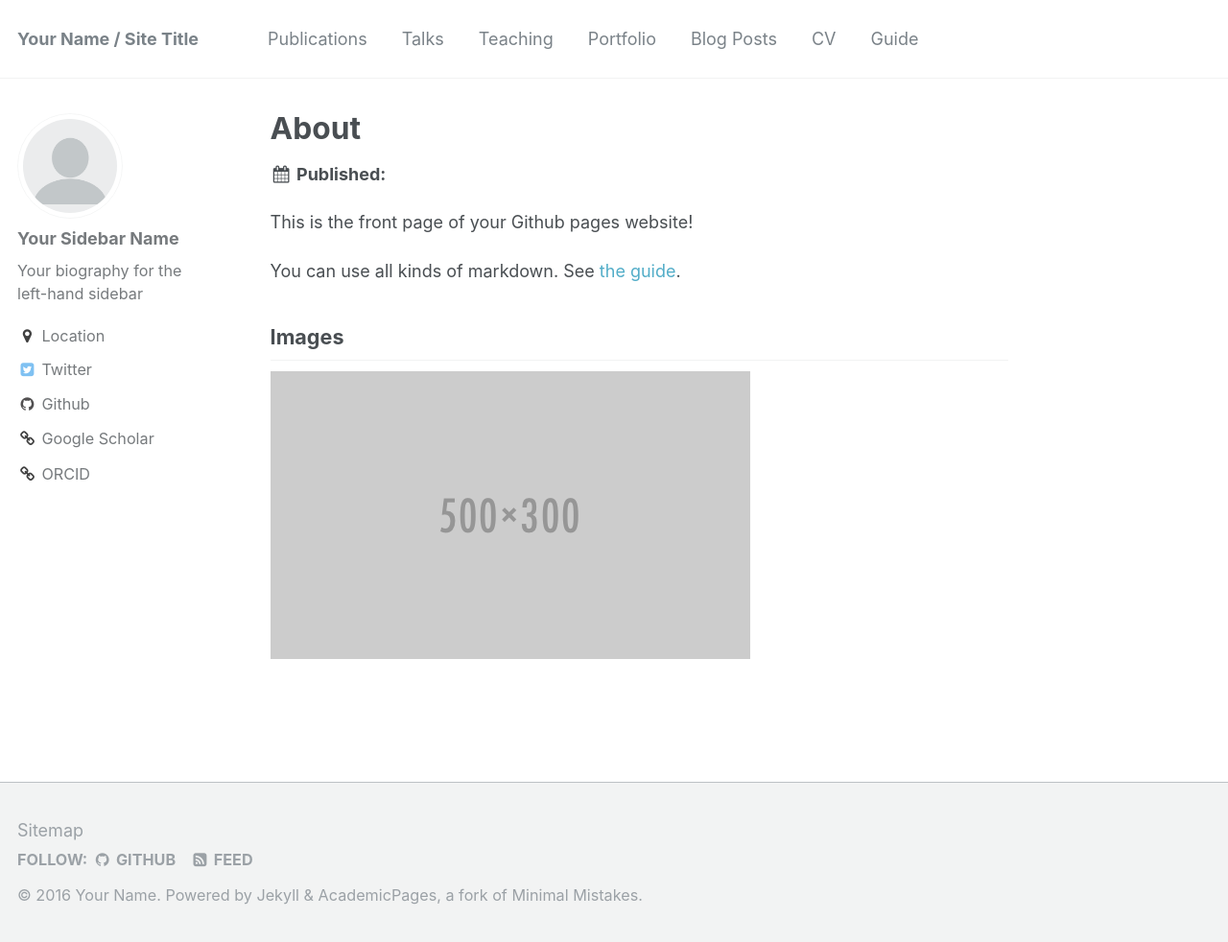
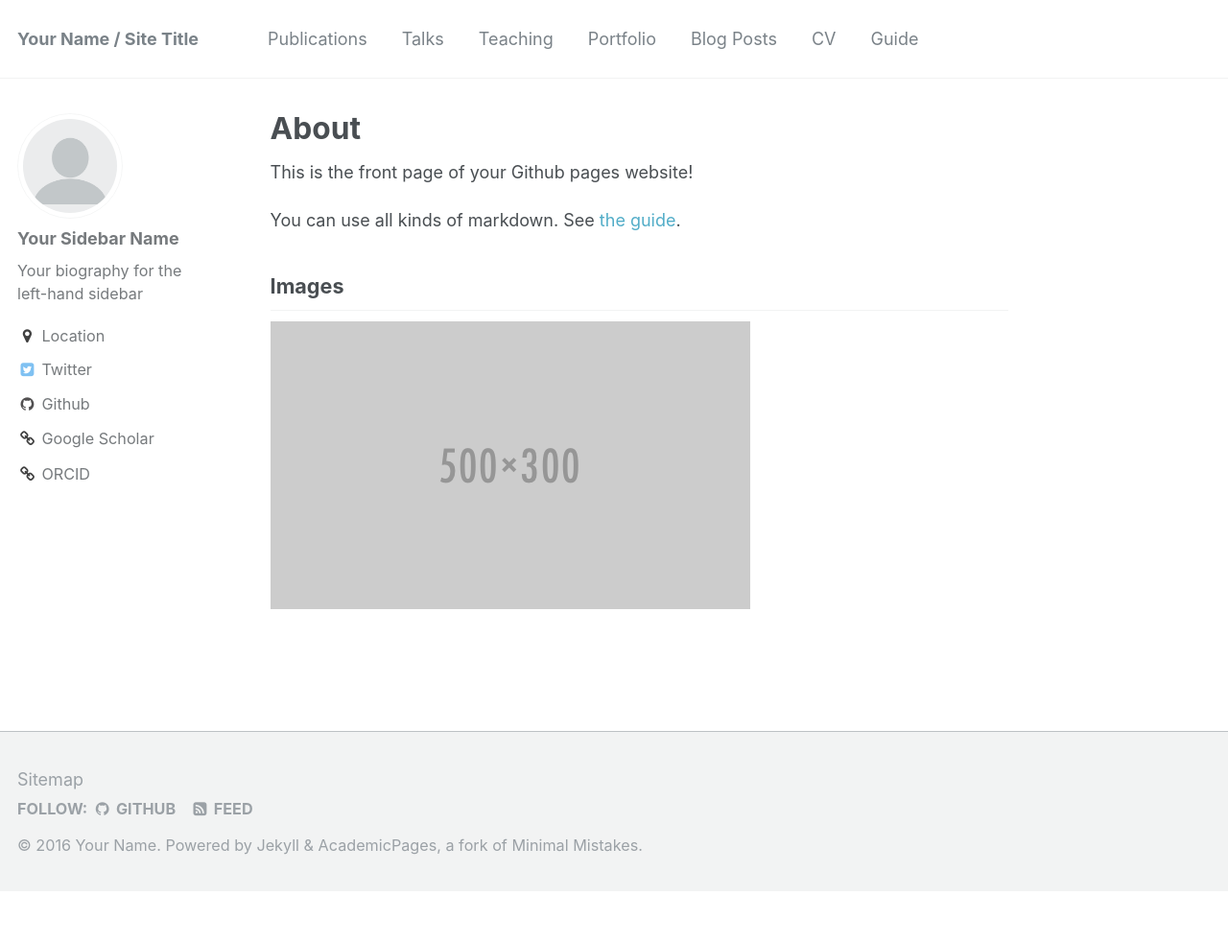
Before and after one commit to binhqnguyen/binhqnguyen.github.io, a Jekyll site: the page built from _pages/about.md, in a window 1280 px wide and 982 px high. Shown: the whole window at 96% size. Built offline with Jekyll 4.4.1, drawn with Linux system fonts in a browser that asks for light colours.

Commit message:
Update single.html

```diff
--- a/_layouts/single.html
+++ b/_layouts/single.html
@@ -34,8 +34,8 @@ layout: default
           <p class="page__date"><strong><i class="fa fa-fw fa-calendar" aria-hidden="true"></i> {{ site.data.ui-text[site.locale].date_label | default: "Published:" }}</strong> <time datetime="{{ page.modified | date: "%Y-%m-%d" }}">{{ page.modified | date: "%B %d, %Y" }}</time></p>
         {% elsif page.venue and page.date %}
           <p>Published in <i>{{ page.venue }}</i>, {{ page.date | date: "%Y" }} </p>
-        {% elsif page.date != "nil" %}
-          <p class="page__date"><strong><i class="fa fa-fw fa-calendar" aria-hidden="true"></i> {{ site.data.ui-text[site.locale].date_label | default: "Published:" }}</strong> <time datetime="{{ page.date | date_to_xmlschema }}">{{ page.date | date: "%B %d, %Y" }}</time></p>
+        {% elsif page.date %}
+          <p class="page__date"><strong><i class="fa fa-fw fa-calendar" aria-hidden="true"></i> {{ site.data.ui-text[site.locale].date_label | default: "Published:" }}</strong> <time datetime="{{ page.date | date_to_xmlschema }}">{{ page.date }}</time></p>
         {% endif %}
 
 
```
